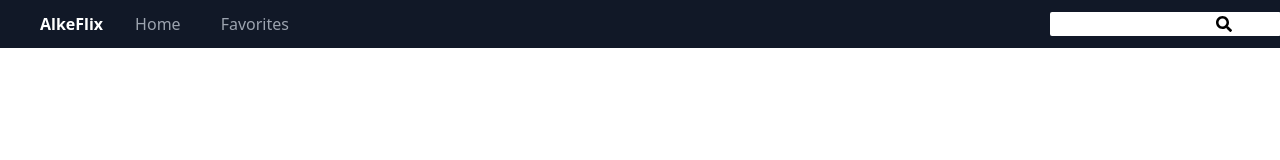
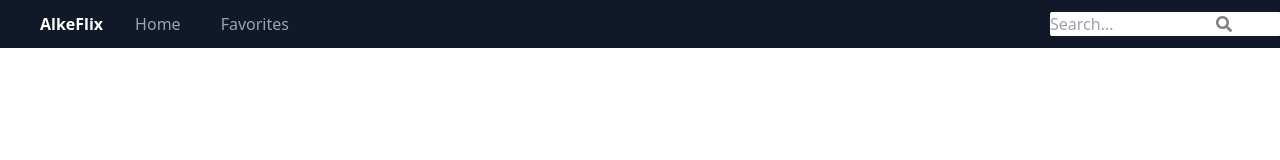
Before and after one commit to TomasBartoldi/MoviesApp, a React (Create React App) app: page /favorites in a window 1280 px wide. Shown: the top 160 px of the page. Built offline with nearby package versions, Linux system fonts and the light colour scheme.

Commit message:
Search styles finished, rendering on nav

```diff
--- a/src/components/SearchInput/SearchInput.jsx
+++ b/src/components/SearchInput/SearchInput.jsx
@@ -1,14 +1,27 @@
 import React from 'react'
 import { FaSearch } from 'react-icons/fa'
+import swAlert from '@sweetalert/with-react';
+
+
 
 const SearchInput = () => {
+
+    const submitHandler = e => {
+        e.preventDefault();
+        const keyword = e.currentTarget.keyword.value.trim();
+
+        if(keyword.length === 0){
+            swAlert(<h1>Please search something!!</h1>)
+        }
+    }
+
   return (
-    <form className='w-48 mr-10'>
+    <form className='w-48 mr-10' onSubmit={submitHandler} >
         <label>
-            <input className='rounded border-2 border-solid border-gray-900' type="text" />
+            <input className='rounded border-2 border-solid border-gray-900' type="text" name='keyword' placeholder='Search...' />
         </label>
         <button className='absolute right-12 top-4' type='submit'>
-           <FaSearch />
+           <FaSearch color={'gray'} />
         </button>
     </form>
   )
```
